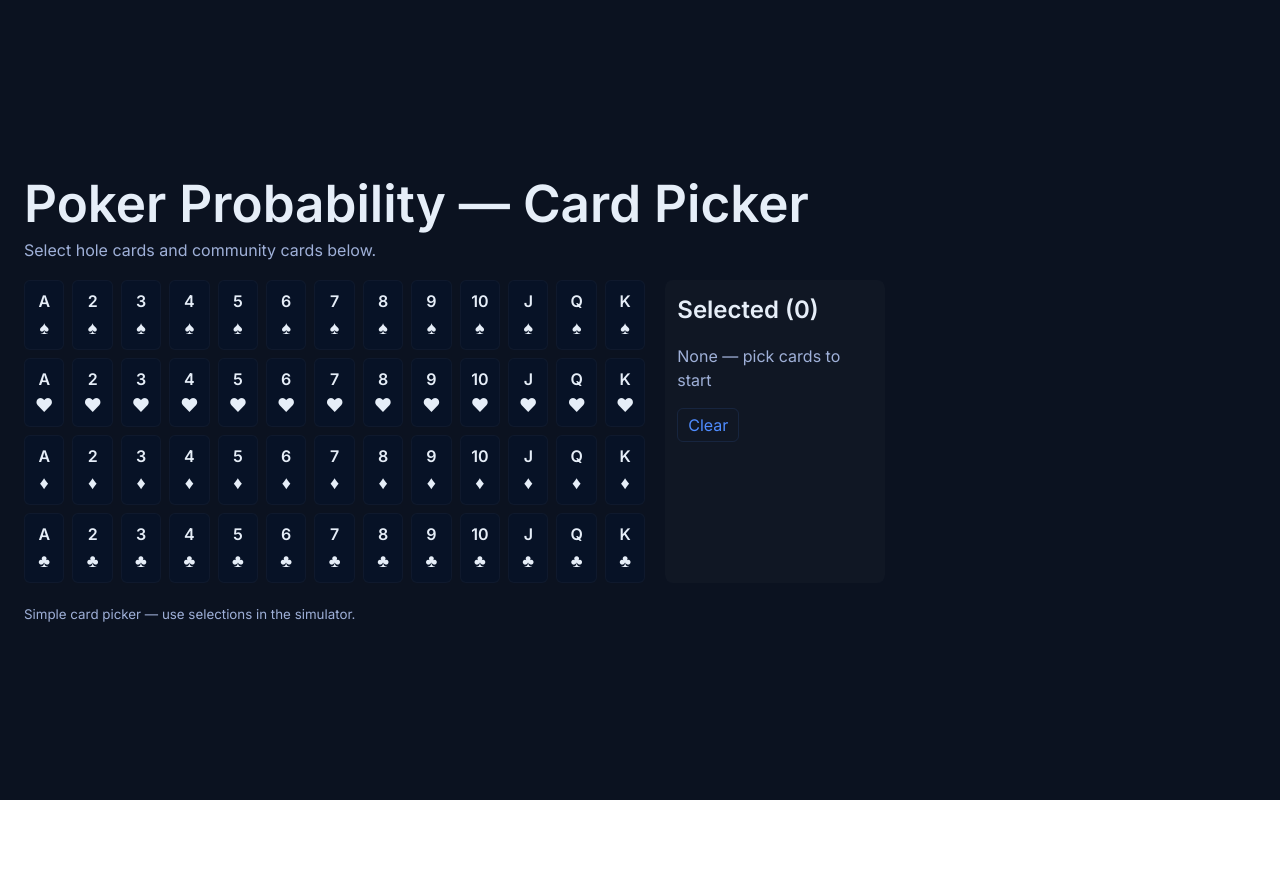
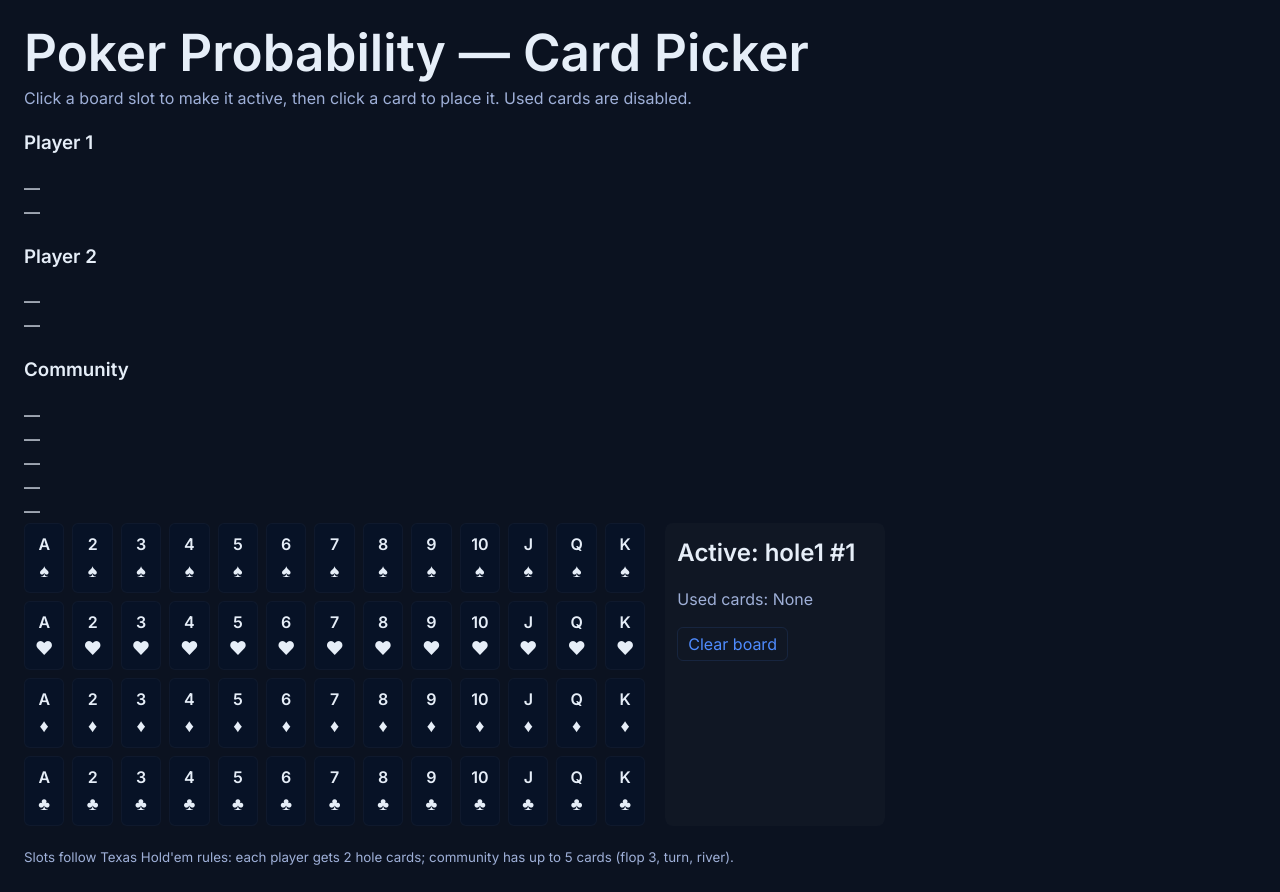
Before and after one commit to him1231/poker-probability-calculator, a React (Vite) app: page / in a window 1280 px wide. Before the commit the page ends 800 px from the top, so only its background shows below. Built offline with nearby package versions, Linux system fonts and the light colour scheme.

Commit message:
feat(ui): add hole cards and community board with placement logic

```diff
--- a/src/App.jsx
+++ b/src/App.jsx
@@ -14,54 +14,157 @@ function makeDeck(){
   return deck
 }
 
+function CardButton({card, onClick, selected}){
+  return (
+    <button className={`card ${selected ? 'selected' : ''}`} onClick={() => onClick(card)}>
+      <span className="rank">{card.rank}</span>
+      <span className="suit">{card.suit}</span>
+    </button>
+  )
+}
+
 export default function App(){
   const deck = makeDeck()
-  const [selected, setSelected] = useState([])
+  const [selectedPool, setSelectedPool] = useState([]) // temporary selected before placing
 
-  function toggle(card){
-    setSelected(prev => {
+  // board state
+  const [hole1, setHole1] = useState([null, null])
+  const [hole2, setHole2] = useState([null, null])
+  const [community, setCommunity] = useState([null, null, null, null, null])
+
+  // active target: 'hole1','hole2','community' with index
+  const [target, setTarget] = useState({area: 'hole1', index: 0})
+
+  function togglePool(card){
+    setSelectedPool(prev => {
       const exists = prev.find(c => c.code === card.code)
       if(exists) return prev.filter(c => c.code !== card.code)
-      if(prev.length >= 10) return prev // limit selection to 10 for UI
+      if(prev.length >= 10) return prev
       return [...prev, card]
     })
+  }
+
+  function placeCard(card){
+    // prevent placing a card that's already used on board
+    if(isCardUsed(card)) return
+
+    if(target.area === 'hole1'){
+      setHole1(h => {
+        const copy = [...h]
+        copy[target.index] = card
+        return copy
+      })
+    } else if(target.area === 'hole2'){
+      setHole2(h => {
+        const copy = [...h]
+        copy[target.index] = card
+        return copy
+      })
+    } else if(target.area === 'community'){
+      setCommunity(c => {
+        const copy = [...c]
+        copy[target.index] = card
+        return copy
+      })
+    }
+  }
+
+  function isCardUsed(card){
+    const used = [...hole1, ...hole2, ...community].filter(Boolean)
+    return used.find(c => c.code === card.code)
+  }
+
+  function removeFromSlot(area, idx){
+    if(area === 'hole1') setHole1(h => { const c=[...h]; c[idx]=null; return c })
+    if(area === 'hole2') setHole2(h => { const c=[...h]; c[idx]=null; return c })
+    if(area === 'community') setCommunity(c => { const cc=[...c]; cc[idx]=null; return cc })
+  }
+
+  function clearAll(){
+    setHole1([null,null]); setHole2([null,null]); setCommunity([null,null,null,null,null]);
   }
 
   return (
     <div className="app">
       <header>
         <h1>Poker Probability — Card Picker</h1>
-        <p>Select hole cards and community cards below.</p>
+        <p>Click a board slot to make it active, then click a card to place it. Used cards are disabled.</p>
       </header>
+
+      <section className="board">
+        <div className="players">
+          <div className={`player ${target.area==='hole1' ? 'active' : ''}`} onClick={() => setTarget({area: 'hole1', index: 0})}>
+            <h3>Player 1</h3>
+            <div className="slot-row">
+              {hole1.map((c, i) => (
+                <div key={i} className={`slot ${target.area==='hole1' && target.index===i ? 'active-slot' : ''}`} onClick={() => setTarget({area:'hole1', index:i})}>
+                  {c ? (
+                    <>
+                      <span>{c.code}</span>
+                      <button className="remove" onClick={(e) => { e.stopPropagation(); removeFromSlot('hole1', i) }}>×</button>
+                    </>
+                  ) : <span className="empty">—</span>}
+                </div>
+              ))}
+            </div>
+          </div>
+
+          <div className={`player ${target.area==='hole2' ? 'active' : ''}`} onClick={() => setTarget({area: 'hole2', index: 0})}>
+            <h3>Player 2</h3>
+            <div className="slot-row">
+              {hole2.map((c, i) => (
+                <div key={i} className={`slot ${target.area==='hole2' && target.index===i ? 'active-slot' : ''}`} onClick={() => setTarget({area:'hole2', index:i})}>
+                  {c ? (
+                    <>
+                      <span>{c.code}</span>
+                      <button className="remove" onClick={(e) => { e.stopPropagation(); removeFromSlot('hole2', i) }}>×</button>
+                    </>
+                  ) : <span className="empty">—</span>}
+                </div>
+              ))}
+            </div>
+          </div>
+        </div>
+
+        <div className="community">
+          <h3>Community</h3>
+          <div className="community-row">
+            {community.map((c,i) => (
+              <div key={i} className={`slot ${target.area==='community' && target.index===i ? 'active-slot' : ''}`} onClick={() => setTarget({area:'community', index:i})}>
+                {c ? (
+                  <>
+                    <span>{c.code}</span>
+                    <button className="remove" onClick={(e) => { e.stopPropagation(); removeFromSlot('community', i) }}>×</button>
+                  </>
+                ) : <span className="empty">—</span>}
+              </div>
+            ))}
+          </div>
+        </div>
+
+      </section>
 
       <section className="picker">
         <div className="deck">
           {deck.map(card => {
-            const isSelected = selected.find(c => c.code === card.code)
+            const used = isCardUsed(card)
             return (
-              <button key={card.code} className={`card ${isSelected ? 'selected' : ''}`} onClick={() => toggle(card)}>
-                <span className="rank">{card.rank}</span>
-                <span className="suit">{card.suit}</span>
-              </button>
+              <CardButton key={card.code} card={card} onClick={(c)=>{ if(!used) placeCard(c)}} selected={used} />
             )
           })}
         </div>
 
         <aside className="summary">
-          <h2>Selected ({selected.length})</h2>
-          {selected.length === 0 ? <p>None — pick cards to start</p> : (
-            <ul>
-              {selected.map(c => <li key={c.code}>{c.code}</li>)}
-            </ul>
-          )}
+          <h2>Active: {target.area} #{target.index+1}</h2>
+          <p>Used cards: {[...hole1, ...hole2, ...community].filter(Boolean).map(c=>c.code).join(', ') || 'None'}</p>
           <div className="actions">
-            <button onClick={() => setSelected([])}>Clear</button>
+            <button onClick={clearAll}>Clear board</button>
           </div>
         </aside>
       </section>
 
       <footer>
-        <small>Simple card picker — use selections in the simulator.</small>
+        <small>Slots follow Texas Hold'em rules: each player gets 2 hole cards; community has up to 5 cards (flop 3, turn, river).</small>
       </footer>
     </div>
   )
```
